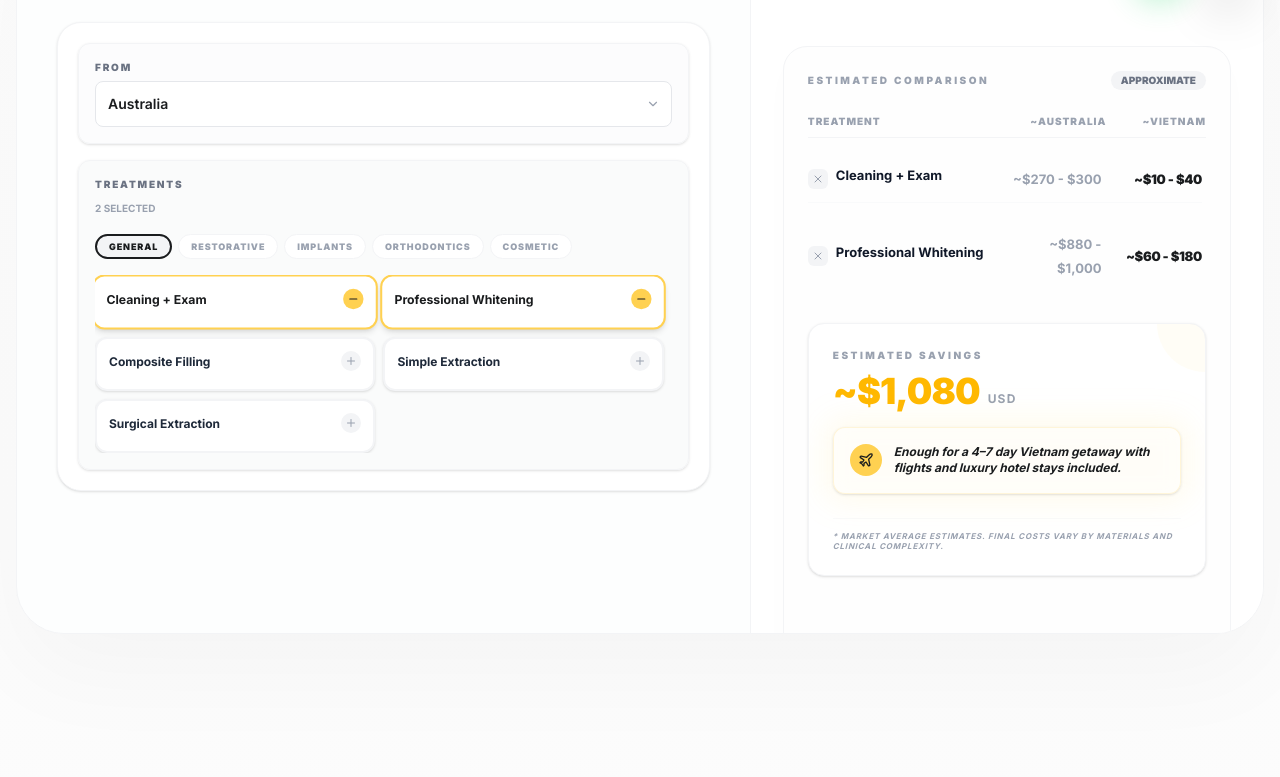
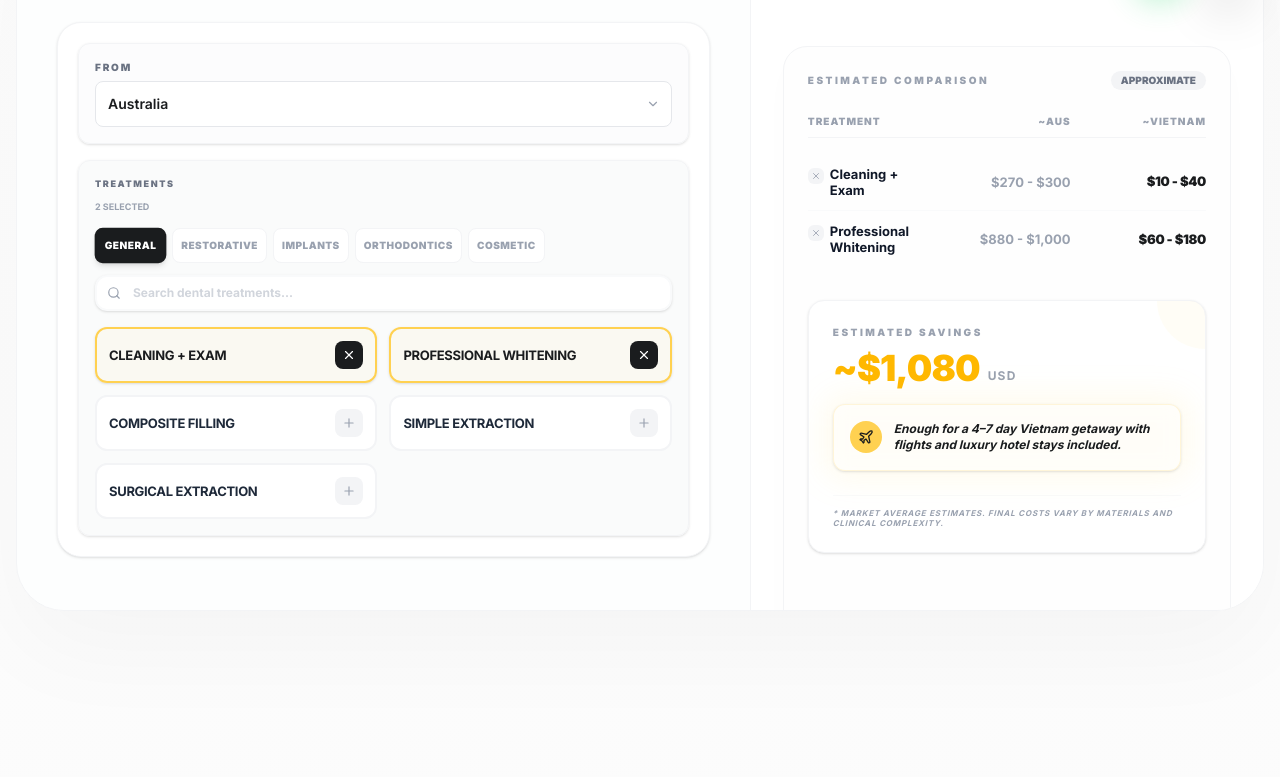
Before and after one commit to pttnhung/UCSmile_prototype, a React (Vite) app: page /#/ in a window 1280 px wide. Shown: the part 783-1560 px from the top of the page. Built offline with nearby package versions, Linux system fonts and the light colour scheme.

Commit message:
feat: Add search functionality and update origin labels
Introduces a search input for filtering treatments and adds a search icon to the UI.
Also updates the origin data structure to include short codes for better display and potentially future use.

```diff
--- a/src/components/LandingPage.tsx
+++ b/src/components/LandingPage.tsx
@@ -10,7 +10,8 @@ import {
   Plus,
   Minus,
   X,
-  Plane
+  Plane,
+  Search
 } from 'lucide-react';
 import { blogData, BlogPost } from '../constants/blogData';
 import BlogModal from './BlogModal';
@@ -265,14 +266,14 @@ const TREATMENTS: Treatment[] = [
 const CATEGORIES = ['General', 'Restorative', 'Implants', 'Orthodontics', 'Cosmetic'];
 
 const ORIGINS = {
-  au: { label: 'Australia' },
-  us: { label: 'USA' },
-  th: { label: 'Thailand' },
-  sg: { label: 'Singapore' },
-  kr: { label: 'South Korea' },
-  jp: { label: 'Japan' },
-  cn: { label: 'China' },
-  ru: { label: 'Russia' },
+  au: { label: 'Australia', short: 'AUS' },
+  us: { label: 'USA', short: 'USA' },
+  th: { label: 'Thailand', short: 'THA' },
+  sg: { label: 'Singapore', short: 'SGP' },
+  kr: { label: 'South Korea', short: 'KOR' },
+  jp: { label: 'Japan', short: 'JPN' },
+  cn: { label: 'China', short: 'CHN' },
+  ru: { label: 'Russia', short: 'RUS' },
 };
 
 interface TreatmentCardProps {
@@ -293,39 +294,45 @@ function TreatmentCard({
 }: TreatmentCardProps) {
   return (
     <div
-      className={`flex flex-col p-3 rounded-xl border-2 transition-all duration-300 text-left relative group ${
+      onClick={onToggle}
+      className={`flex items-center justify-between p-3 rounded-xl border-2 transition-all duration-300 cursor-pointer group relative ${
         selected
-        ? 'border-brand-primary bg-white shadow-md scale-[1.02]'
-        : 'bg-white border-gray-100 hover:border-gray-200 text-brand-text hover:bg-gray-50/50 shadow-sm'
+        ? 'border-brand-primary bg-brand-primary/5 shadow-sm'
+        : 'bg-white border-gray-100 hover:border-gray-200 text-brand-text'
       }`}
     >
-      <div className="flex items-center justify-between mb-1.5">
-        <div onClick={onToggle} className="cursor-pointer flex-grow pr-2">
-          <div className={`text-xs font-bold leading-tight ${selected ? 'text-brand-text' : 'text-gray-800'}`}>{t.name}</div>
-        </div>
-        <button
-          onClick={onToggle}
-          className={`p-1 rounded-full transition-colors ${selected ? 'bg-brand-primary text-brand-text' : 'bg-gray-100 text-gray-400 group-hover:bg-gray-200 group-hover:text-gray-600'}`}
-        >
-          {selected ? (
-            <Minus className="w-3 h-3" />
-          ) : (
-            <Plus className="w-3 h-3" />
-          )}
-        </button>
+      <div className="flex flex-col flex-grow pr-2">
+        <div className={`text-[12px] sm:text-[13px] font-bold leading-tight uppercase tracking-tight transition-colors ${selected ? 'text-brand-text' : 'text-gray-800'}`}>
+          {t.name}
         </div>
 
         {t.hasQuantity && selected && (
-        <div className="flex items-center gap-2 mt-1.5 bg-white rounded-lg p-1 self-start border border-brand-primary/30 shadow-sm">
-          <button onClick={() => onUpdateQuantity(-1)} className="p-0.5 hover:bg-gray-100 rounded transition-colors">
-            <Minus className="w-2 h-2 text-gray-600" />
+          <div
+            onClick={(e) => e.stopPropagation()}
+            className="flex items-center gap-3 mt-2 bg-white rounded-full px-2 py-0.5 self-start border border-brand-primary/30 shadow-sm"
+          >
+            <button onClick={() => onUpdateQuantity(-1)} className="p-1 hover:bg-gray-100 rounded-full transition-colors">
+              <Minus className="w-3 h-3 text-gray-600" />
             </button>
-          <span className="text-[10px] font-bold min-w-[0.5rem] text-center text-brand-text">{quantity}</span>
-          <button onClick={() => onUpdateQuantity(1)} className="p-0.5 hover:bg-gray-100 rounded transition-colors">
-            <Plus className="w-2 h-2 text-gray-600" />
+            <span className="text-[11px] font-black min-w-[0.8rem] text-center text-brand-text">{quantity}</span>
+            <button onClick={() => onUpdateQuantity(1)} className="p-1 hover:bg-gray-100 rounded-full transition-colors">
+              <Plus className="w-3 h-3 text-gray-600" />
             </button>
           </div>
         )}
+      </div>
+
+      <div className={`w-7 h-7 rounded-lg flex items-center justify-center transition-all duration-300 shrink-0 ${
+        selected
+        ? 'bg-brand-text text-white'
+        : 'bg-gray-100 text-gray-400 group-hover:bg-gray-200 group-hover:text-gray-600'
+      }`}>
+        {selected ? (
+          <X className="w-3.5 h-3.5" />
+        ) : (
+          <Plus className="w-3.5 h-3.5" />
+        )}
+      </div>
     </div>
   );
 }
@@ -336,8 +343,12 @@ export default function LandingPage() {
   const [pricingFrom, setPricingFrom] = useState<keyof typeof ORIGINS>('au');
   const [selectedPost, setSelectedPost] = useState<BlogPost | null>(null);
   const [activeCategory, setActiveCategory] = useState('General');
+  const [searchQuery, setSearchQuery] = useState('');
 
-  const filteredTreatments = TREATMENTS.filter(t => t.category === activeCategory);
+  const filteredTreatments = TREATMENTS.filter(t =>
+    (activeCategory === 'All' || t.category === activeCategory) &&
+    t.name.toLowerCase().includes(searchQuery.toLowerCase())
+  );
 
   const originKey = pricingFrom;
 
@@ -437,22 +448,22 @@ export default function LandingPage() {
               </div>
 
               <div className="bg-gray-50/80 rounded-xl p-4 border border-gray-100 shadow-sm">
-                <div className="flex flex-col sm:flex-row sm:items-center justify-between gap-2 mb-4">
+                <div className="flex flex-col gap-3 mb-4">
+                  <div className="flex items-center justify-between">
                     <div>
-                    <label className="text-[10px] font-black uppercase tracking-[0.18em] text-gray-500 block mb-0.5">TREATMENTS</label>
-                    <span className="text-[10px] font-bold text-gray-400">{selectedTreatments.length} SELECTED</span>
+                      <label className="text-[9px] font-black uppercase tracking-[0.18em] text-gray-500 block mb-0.5">TREATMENTS</label>
+                      <span className="text-[9px] font-bold text-gray-400">{selectedTreatments.length} SELECTED</span>
                     </div>
                   </div>
-
-                {/* Category Pills */}
-                <div className="flex flex-wrap gap-1.5 mb-4">
+                  {/* Category Selection - Grid for clarity on mobile */}
+                  <div className="grid grid-cols-2 xs:grid-cols-3 sm:flex sm:flex-wrap gap-1.5">
                     {CATEGORIES.map(cat => (
                       <button
                         key={cat}
                         onClick={() => setActiveCategory(cat)}
-                      className={`px-3 py-1 rounded-full text-[9px] font-black uppercase tracking-[0.1em] transition-all duration-300 ${
+                        className={`px-2 py-2 rounded-lg text-[9px] sm:text-[10px] font-black uppercase tracking-[0.05em] transition-all duration-300 text-center ${
                           activeCategory === cat
-                        ? 'bg-gray-100 text-brand-text border-2 border-brand-text'
+                          ? 'bg-brand-text text-white border-2 border-brand-text shadow-md transform scale-[1.01]'
                           : 'bg-white text-gray-400 hover:text-gray-600 border border-gray-100'
                         }`}
                       >
@@ -461,7 +472,20 @@ export default function LandingPage() {
                     ))}
                   </div>
 
-                <div className="grid grid-cols-1 sm:grid-cols-2 gap-2 max-h-[400px] overflow-y-auto pr-2 custom-scrollbar">
+                  {/* Search Bar */}
+                  <div className="relative">
+                    <Search className="absolute left-3 top-1/2 -translate-y-1/2 w-3.5 h-3.5 text-gray-400" />
+                    <input
+                      type="text"
+                      placeholder="Search dental treatments..."
+                      value={searchQuery}
+                      onChange={(e) => setSearchQuery(e.target.value)}
+                      className="w-full bg-white border-2 border-gray-50 rounded-xl pl-9 pr-3 py-2 text-xs font-bold text-brand-text focus:outline-none focus:border-brand-primary/30 transition-all shadow-sm placeholder:text-gray-300"
+                    />
+                  </div>
+                </div>
+
+                <div className="grid grid-cols-1 sm:grid-cols-2 gap-3 max-w-full">
                   {filteredTreatments.length > 0 ? (
                     filteredTreatments.map(t => (
                       <TreatmentCard
@@ -474,8 +498,8 @@ export default function LandingPage() {
                       />
                     ))
                   ) : (
-                    <div className="col-span-full py-12 text-center text-gray-400 text-xs font-bold uppercase tracking-widest">
-                      No treatments found in this category
+                    <div className="col-span-full py-12 text-center text-gray-400 text-[10px] font-black uppercase tracking-widest bg-gray-50/50 rounded-2xl border-2 border-dashed border-gray-100">
+                      No matches found
                     </div>
                   )}
                 </div>
@@ -492,44 +516,44 @@ export default function LandingPage() {
               </div>
 
               <div className="space-y-4 mb-8">
-                <div className="grid grid-cols-12 text-[10px] font-black text-gray-400 pb-2 border-b border-gray-100 uppercase tracking-widest">
-                  <div className="col-span-6">TREATMENT</div>
-                  <div className="col-span-3 text-right">~{ORIGINS[pricingFrom].label}</div>
-                  <div className="col-span-3 text-right">~VIETNAM</div>
+                <div className="grid grid-cols-12 text-[9px] sm:text-[10px] font-black text-gray-400 pb-2 border-b border-gray-100 uppercase tracking-widest gap-2">
+                  <div className="col-span-4 text-left">TREATMENT</div>
+                  <div className="col-span-4 text-right truncate">~{ORIGINS[pricingFrom].short}</div>
+                  <div className="col-span-4 text-right">~VIETNAM</div>
                 </div>
 
                 {selectedTreatments.length === 0 ? (
                   <p className="text-center py-12 text-gray-400 font-bold uppercase tracking-widest text-[10px]">Pick your services to compare</p>
                 ) : (
-                  <div className="space-y-4 max-h-[450px] overflow-y-auto pr-1 custom-scrollbar">
+                  <div className="space-y-0">
                     {selectedTreatments.map(id => {
                       const t = TREATMENTS.find(item => item.id === id);
                       if (!t) return null;
                       return (
                         <div key={id} className="grid grid-cols-12 items-center gap-2 group py-3 border-b border-gray-50 last:border-0 relative">
-                          <div className="col-span-6 flex items-start gap-2 min-w-0">
+                          <div className="col-span-4 flex items-start gap-1.5 min-w-0 text-left">
                             <button
                               onClick={() => toggleTreatment(id)}
-                              className="w-5 h-5 flex-shrink-0 mt-0.5 flex items-center justify-center rounded-md bg-gray-100 text-gray-400 transition-all hover:bg-red-50 hover:text-red-500"
-                              title="Remove treatment"
+                              className="w-4 h-4 flex-shrink-0 mt-0.5 flex items-center justify-center rounded-md bg-gray-100 text-gray-400 transition-all hover:bg-red-50 hover:text-red-500"
+                              title="Remove"
                             >
-                              <X className="w-3 h-3" />
+                              <X className="w-2.5 h-2.5" />
                             </button>
-                            <div className="min-w-0 pr-1">
-                                <div className="text-[13px] font-bold text-gray-900 leading-tight">
+                            <div className="min-w-0 pr-0.5">
+                                <div className="text-[11px] sm:text-[13px] font-bold text-gray-900 leading-tight">
                                   {t.name}
                                 </div>
-                                {(quantities[id] > 1) && <p className="text-[9px] text-gray-400 font-bold uppercase tracking-wider mt-0.5">Quantity: {quantities[id]}</p>}
+                                {(quantities[id] > 1) && <p className="text-[8px] text-gray-400 font-bold uppercase tracking-wider mt-0.5 text-left">Qty: {quantities[id]}</p>}
                             </div>
                           </div>
-                          <div className="col-span-3 text-right">
-                            <span className="text-[13px] font-bold text-gray-400">
-                              ~${Math.round((t.prices[originKey]?.min || 0) * (quantities[id] || 1)).toLocaleString()} - ${Math.round((t.prices[originKey]?.max || 0) * (quantities[id] || 1)).toLocaleString()}
+                          <div className="col-span-4 text-right">
+                            <span className="text-[10px] sm:text-[12px] md:text-[13px] font-bold text-gray-400 leading-tight block whitespace-nowrap">
+                              ${Math.round((t.prices[originKey]?.min || 0) * (quantities[id] || 1)).toLocaleString()} - ${Math.round((t.prices[originKey]?.max || 0) * (quantities[id] || 1)).toLocaleString()}
                             </span>
                           </div>
-                          <div className="col-span-3 text-right">
-                            <span className="text-[13px] font-black text-brand-text tracking-tight">
-                              ~${Math.round((t.prices.vn.min || 0) * (quantities[id] || 1)).toLocaleString()} - ${Math.round((t.prices.vn.max || 0) * (quantities[id] || 1)).toLocaleString()}
+                          <div className="col-span-4 text-right">
+                            <span className="text-[10px] sm:text-[12px] md:text-[13px] font-black text-brand-text tracking-tight block whitespace-nowrap">
+                              ${Math.round((t.prices.vn.min || 0) * (quantities[id] || 1)).toLocaleString()} - ${Math.round((t.prices.vn.max || 0) * (quantities[id] || 1)).toLocaleString()}
                             </span>
                           </div>
                         </div>
@@ -636,16 +660,16 @@ export default function LandingPage() {
           {[
             {
               name: "East Meets West Dental",
-              address: "Son Tra district, near My Khe beach",
+              address: "Da Nang",
               specialty: "Implants & Crowns",
-              price: "$30 - $800",
+              price: "~$30 - $800",
               img: "https://scontent.fdad3-6.fna.fbcdn.net/v/t39.30808-1/560651685_799475406335450_1769819398433378863_n.jpg?stp=c68.12.1875.1875a_dst-jpg_s480x480_tt6&_nc_cat=110&ccb=1-7&_nc_sid=2d3e12&_nc_ohc=jZJT5R0BJRYQ7kNvwHev9CM&_nc_oc=Adq0biRuLEJcn4YUMaKEsPGVFGvTHeq1iHl4DQ08x2xBa4OrchGbrT91CghqF6DgnuqaeJjvsCJf8zw26gBkMq6h&_nc_zt=24&_nc_ht=scontent.fdad3-6.fna&_nc_gid=ChosV_fkPMeYfmTBB1MzPg&_nc_ss=7b289&oh=00_Af7Vy_w3en3W_16Yp77WMtq21swHOY1HS6jobYWnRG3HiA&oe=6A07EF21"
             },
             {
               name: "Serenity International",
-              address: "Hai Chau, central city access",
+              address: "Da Nang",
               specialty: "Smile Aesthetics",
-              price: "$150 - $4500",
+              price: "~$150 - $4500",
               img: "https://lh3.googleusercontent.com/p/AF1QipOYhj3gOtFlLBbfeQKOoXKa_95YDHaAH9SffXBN=s1360-w1360-h1020-rw"
             }
           ].map((partner, idx) => (
@@ -757,6 +781,21 @@ export default function LandingPage() {
         </div>
       </section>
 
+      {/* Mobile Floating Progress Summary */}
+      {selectedTreatments.length > 0 && (
+        <div className="fixed bottom-6 left-4 right-4 z-50 md:hidden animate-in fade-in slide-in-from-bottom-5 duration-500">
+          <div className="bg-brand-text text-white p-4 rounded-3xl shadow-2xl flex items-center justify-between border border-white/10 backdrop-blur-xl">
+            <div>
+              <p className="text-[9px] font-black uppercase tracking-[0.2em] text-gray-400 mb-0.5">ESTIMATED TOTAL SAVINGS</p>
+              <p className="text-xl font-black text-brand-primary tracking-tight">~${Math.round(totalSavings).toLocaleString()}</p>
+            </div>
+            <a href="#book-now" className="bg-brand-primary text-brand-text px-6 py-3 rounded-2xl text-[10px] font-black uppercase tracking-widest hover:scale-105 active:scale-95 transition-all">
+              SEND REQUEST
+            </a>
+          </div>
+        </div>
+      )}
+
       {/* Footer Form */}
       <section id="book-now" className="py-32 px-4 scroll-mt-24">
         <div className="max-w-7xl mx-auto bg-white rounded-[3rem] overflow-hidden shadow-[0_30px_80px_rgba(15,23,42,0.08)] border border-gray-100 flex flex-col md:flex-row">
```
Lines whose indentation alone changed are shown as unchanged.
